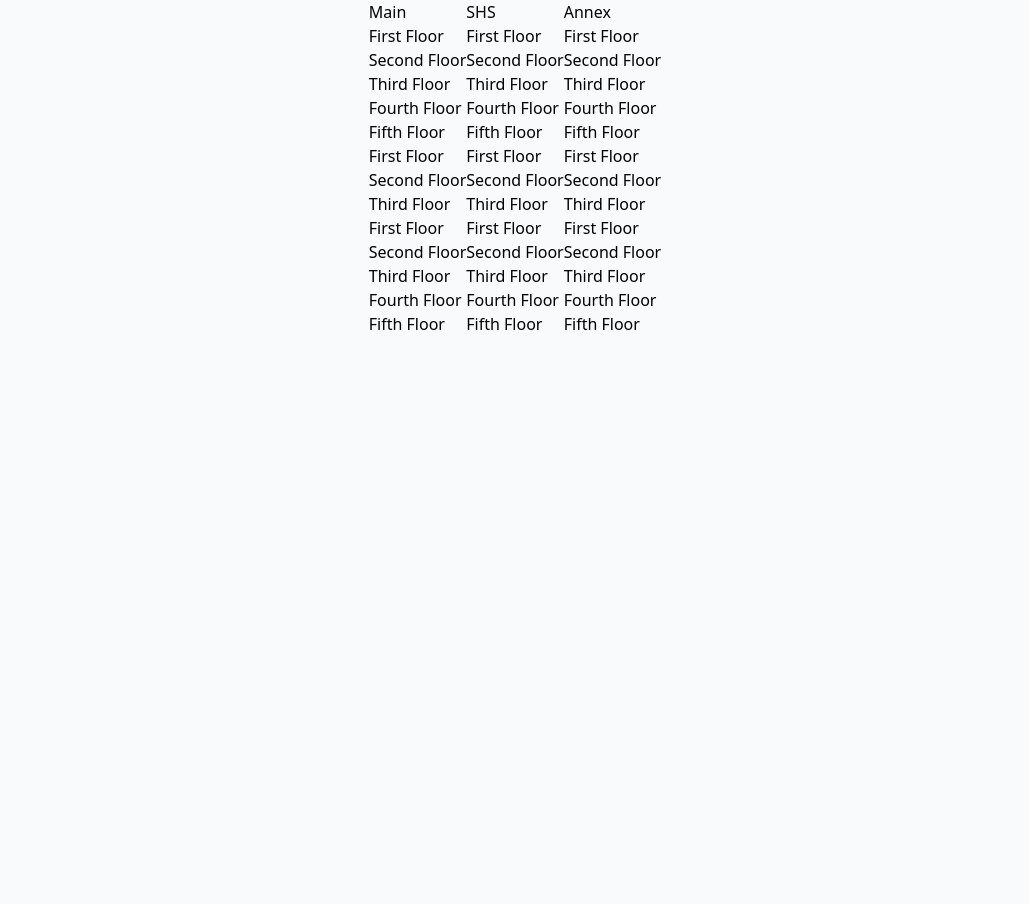
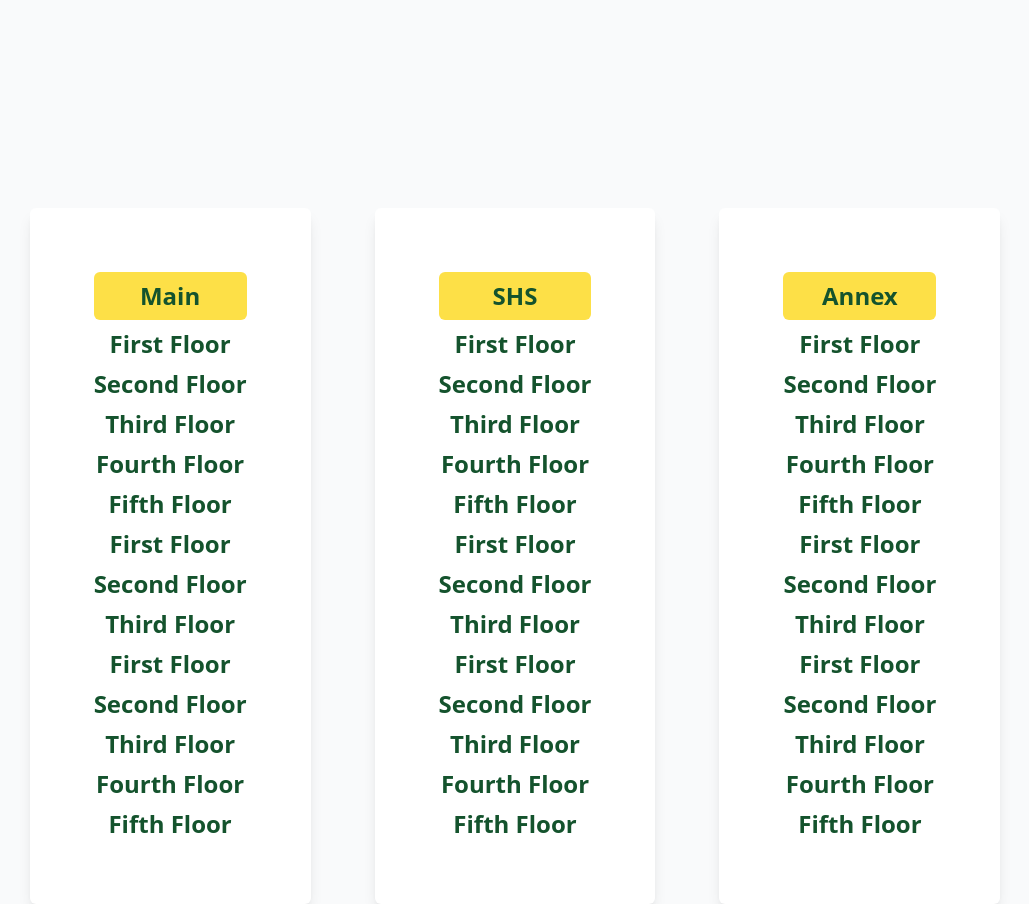
Before and after one commit to gitshap/network_location, a Django app: template templates/home.html in a window 1280 px wide. Shown: the whole page, without its empty margins (125-1154 px from the left). Before the commit the page ends 330 px from the top, so only its background shows below. Run offline with Django 4.2, Linux system fonts and the light colour scheme; the template is opened without the code that fills it: values that come from a table or form of the project are taken from there, others are empty; data comes from the database, SQL or seed files in the repository; both versions use the stored data as it was after the commit; some libraries are stand-ins or nearby versions.

Commit message:
fix this tomorrow

```diff
--- a/equipment/views.py
+++ b/equipment/views.py
@@ -7,8 +7,8 @@ import os
 def home(request):
     template_name = 'home.html'
     main_building = Floor.objects.filter(building=1)
-    annex_building = Floor.objects.filter(building=2)
-    shs_building = Floor.objects.filter(building=3)
+    annex_building = Floor.objects.filter(building=3)
+    shs_building = Floor.objects.filter(building=2)
 
     context = {
         'main_building': main_building,
--- a/templates/home.html
+++ b/templates/home.html
@@ -7,25 +7,26 @@
 
 {% block content %}
 
-<div class="flex">
-    <div>
-        <h1>Main</h1>
+<div class="flex items-center justify-center">
+   <div class="flex pt-52 space-x-16">
+    <div class="bg-white p-16 shadow-lg text-2xl rounded-md space-y-2">
+        <h1 class="text-green-900 font-bold bg-yellow-300 text-center rounded-md p-2">Main</h1>
         {% for main in main_building %}
 
         <ul>
-            <a href="{% url 'floor_level' main.id %}"><li>{{ main.floor }}</li></a>
+            <a href="{% url 'floor_level' main.id %}"><li class="text-green-900 text-center font-bold">{{ main.floor }}</li></a>
         </ul>
 
         {% endfor %}
     </div>
 
-    <div>
-        <h1>SHS</h1>
+    <div class="bg-white p-16 shadow-lg text-2xl rounded-md space-y-2">
+        <h1 class="text-green-900 font-bold bg-yellow-300 text-center rounded-md p-2">SHS</h1>
 
         {% for shs in shs_building %}
 
         <ul>
-            <a href="{% url 'floor_level' shs.id %}"><li>{{ shs.floor }}</li></a>
+            <a href="{% url 'floor_level' shs.id %}"><li class="text-green-900 text-center font-bold">{{ shs.floor }}</li></a>
 
         </ul>
 
@@ -34,18 +35,19 @@
 
     </div>
 
-    <div>
-        <h1>Annex</h1>
+    <div class="bg-white p-16 shadow-lg text-2xl rounded-md space-y-2">
+        <h1 class="text-green-900 font-bold bg-yellow-300 text-center rounded-md p-2">Annex</h1>
 
         {% for annex in annex_building %}
 
         <ul>
-            <a href="{% url 'floor_level' annex.id %}"><li>{{ annex.floor }}</li></a>
+            <a href="{% url 'floor_level' annex.id %}"><li class="text-green-900 text-center font-bold">{{ annex.floor }}</li></a>
 
         </ul>
 
         {% endfor %}
 
     </div>
+   </div>
 </div>
 {% endblock content %}
```
Also changed, not shown: templates/floor_level.html (+5 -5 lines), db.sqlite3.
